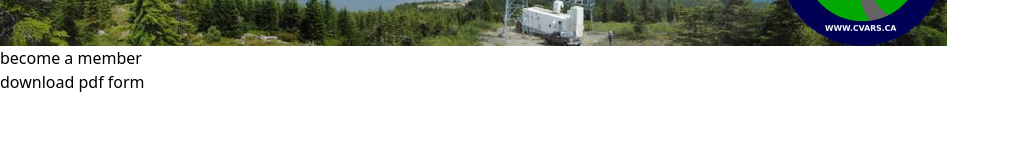
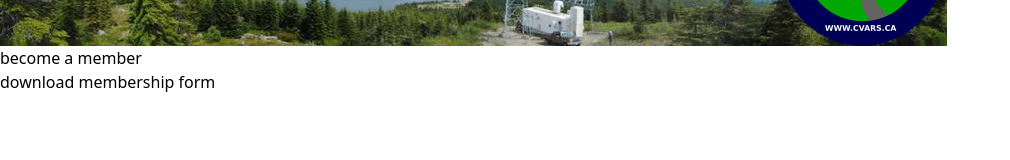
Before and after one commit to brianbancroft/demo-cvars-redesign, a SvelteKit app: page /membership in a window 1280 px wide. Shown: the part 167-327 px from the top of the page, without its empty margins (0-1010 px from the left). Built offline with nearby package versions, Linux system fonts and the light colour scheme.

Commit message:
Change label

```diff
--- a/src/routes/membership/+page.svelte
+++ b/src/routes/membership/+page.svelte
@@ -11,7 +11,7 @@
 			class="m-2 p-1 w-[450px] h-[150px] border rounded flex flex-com items-end group hover:border-orange-500 ease-in-out transition-all"
 		>
 			<div class="flex group-hover:text-orange-500 transition-all ease-in-out">
-				<p class="mr-2">download pdf form</p>
+				<p class="mr-2">download membership form</p>
 				<DownloadIcon />
 			</div>
 		</div>
```
